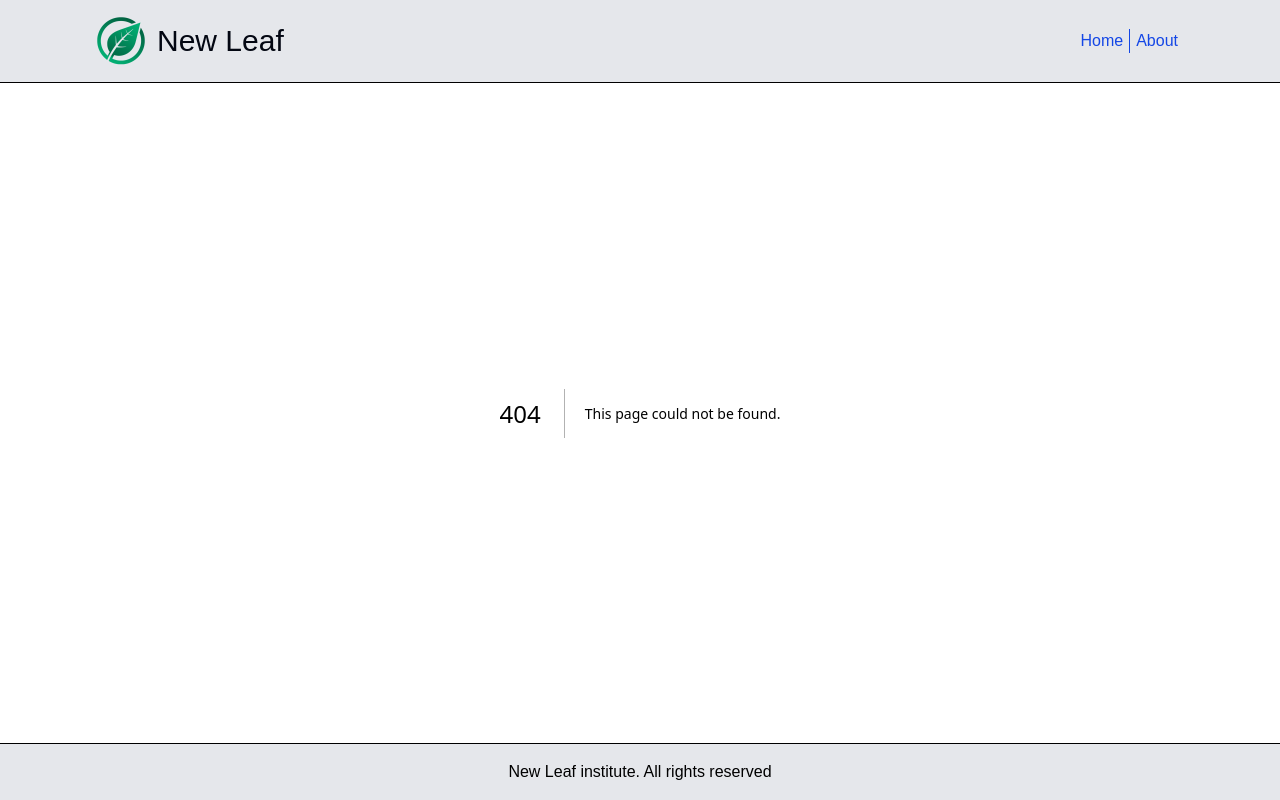
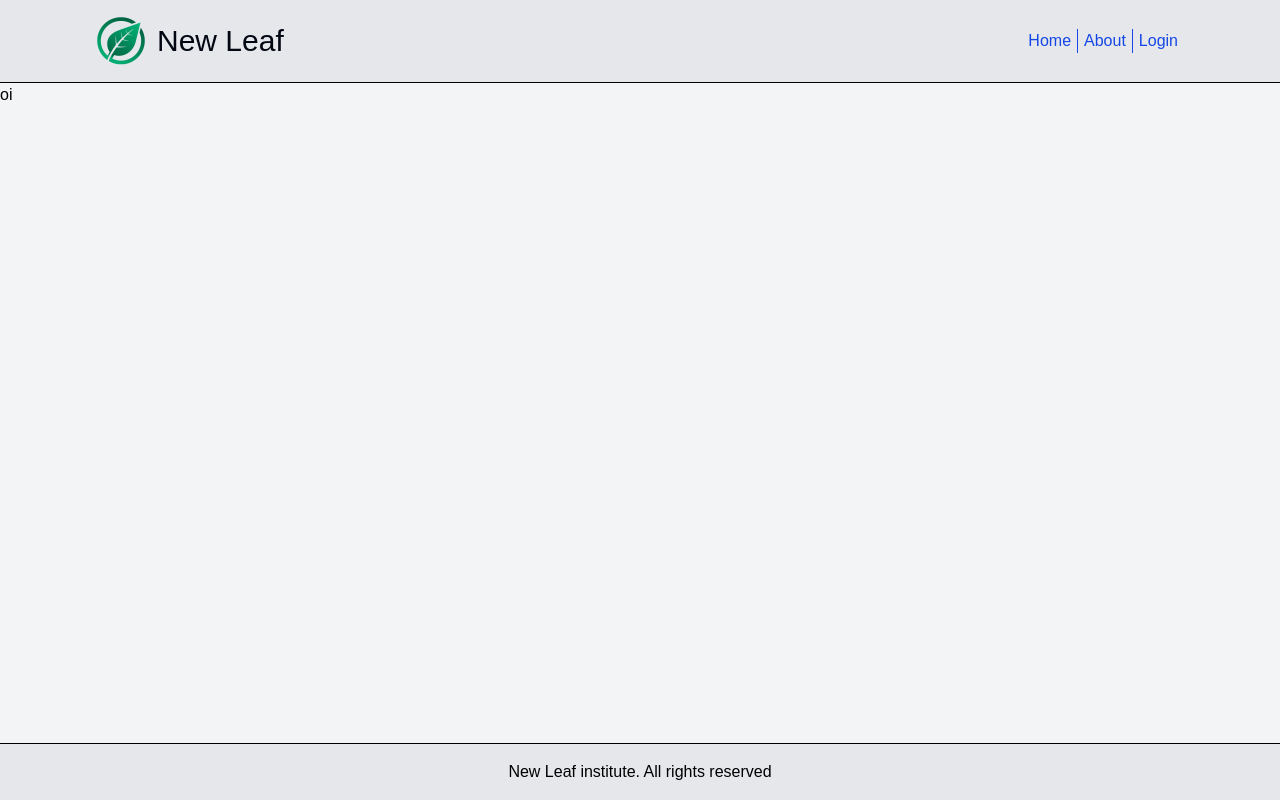
Before and after one commit to Joao-Victor-SM/mock-wiki, a Next.js app: page /login in a window 1280 px wide. Before the commit this address had no page. Built offline with nearby package versions, Linux system fonts and the light colour scheme.

Commit message:
nextrequest

```diff
--- /dev/null
+++ b/src/app/(admin)/login/layout.tsx
@@ -0,0 +1,3 @@
+export default function LoginLayout({children}: {children: React.ReactNode}) {
+  return <>{children}</>;
+}
--- /dev/null
+++ b/src/app/(admin)/login/page.tsx
@@ -0,0 +1,3 @@
+export default function Login() {
+  return <>oi</>;
+}
--- a/src/app/api/articles/[identifier]/route.ts
+++ b/src/app/api/articles/[identifier]/route.ts
@@ -1,11 +1,11 @@
 import {prisma} from '@/lib/prisma';
-import {NextResponse} from 'next/server';
+import {NextResponse, NextRequest} from 'next/server';
 
 interface Params {
   identifier: string;
 }
 
-export async function GET(req: Request, {params}: {params: Params}) {
+export async function GET(req: NextRequest, {params}: {params: Params}) {
   try {
     const {identifier} = params;
     const selectedArticle = await prisma.news.findUnique({
--- a/src/app/components/Header.tsx
+++ b/src/app/components/Header.tsx
@@ -18,6 +18,9 @@ const Header = () => {
         <Link href="/about" className="text-blue-700 hover:underline px-1.5">
           About
         </Link>
+        <Link href="/login" className="text-blue-700 hover:underline px-1.5">
+          Login
+        </Link>
       </nav>
     </header>
   );
```
